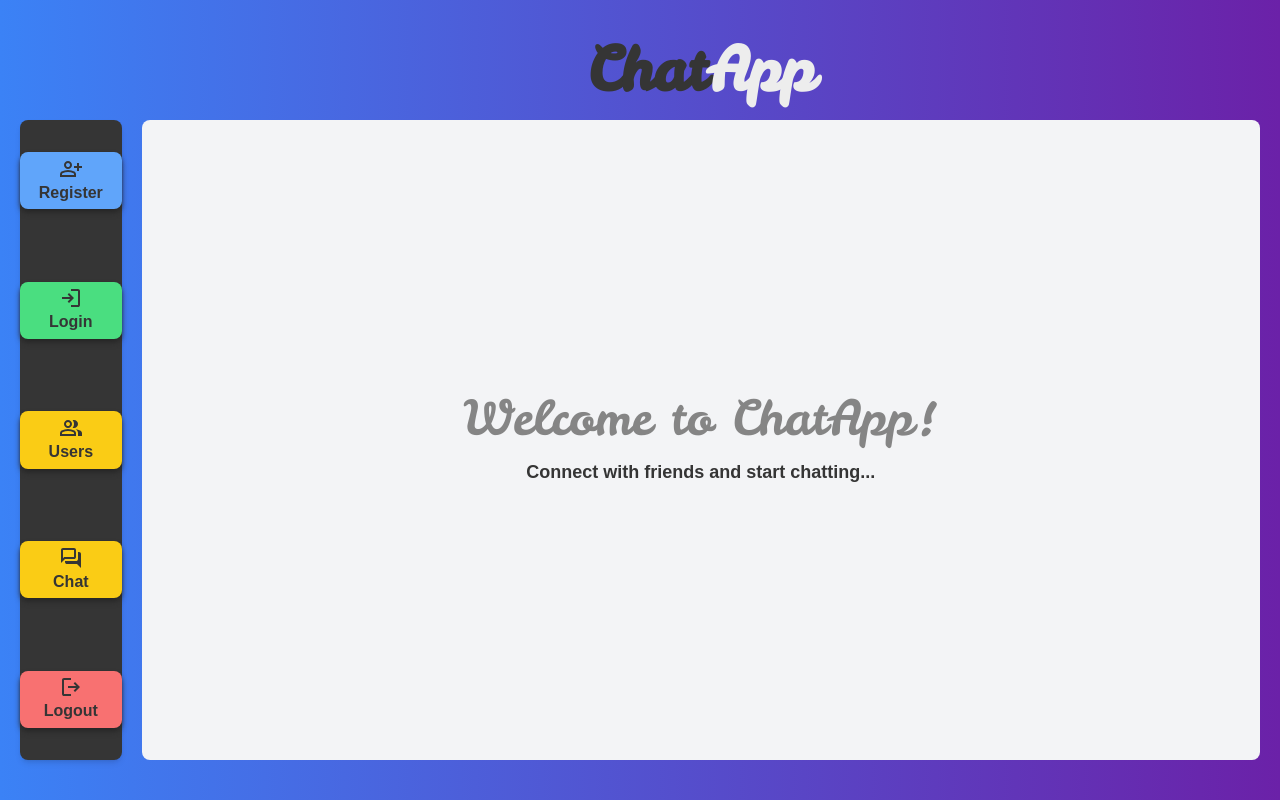
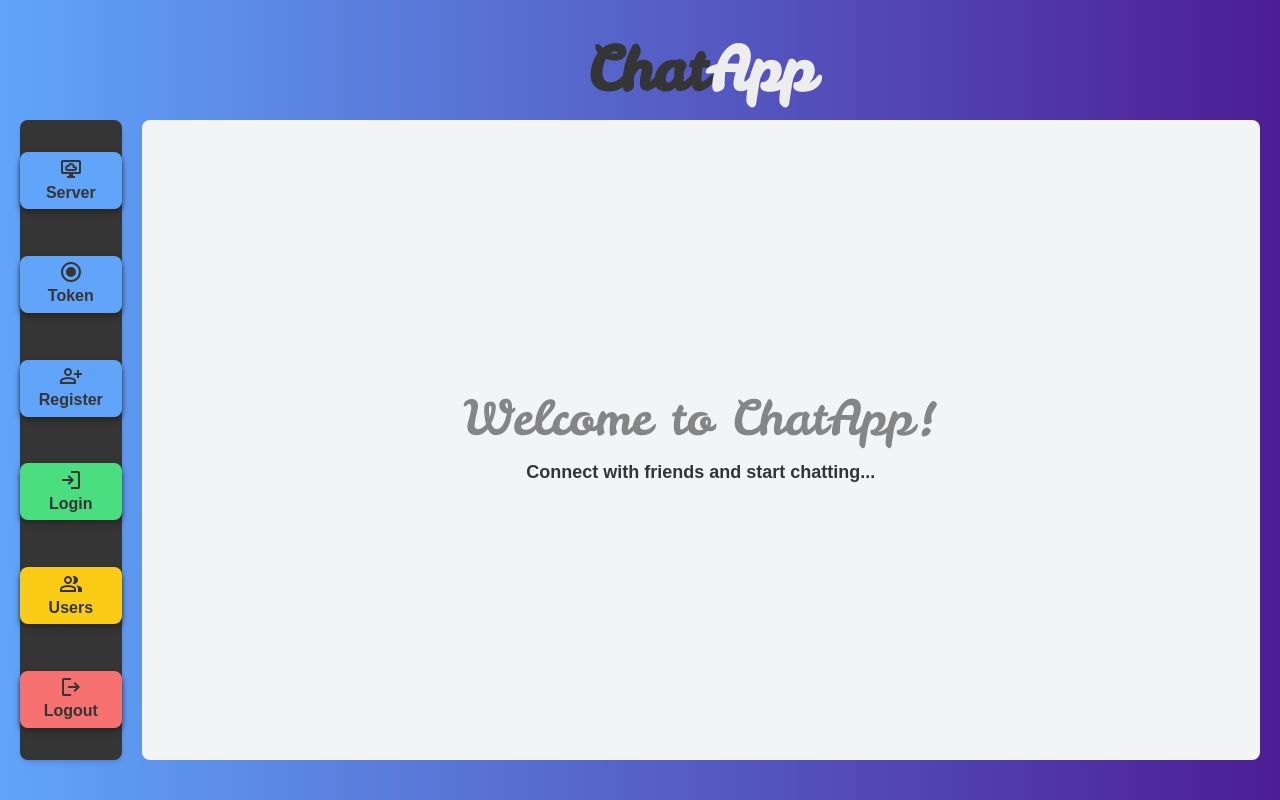
Before and after one commit to noeddi2be/chat-client, a Next.js app: page / in a window 1280 px wide. Built offline with nearby package versions, Linux system fonts and the light colour scheme.

Commit message:
Basic functionality working

```diff
--- a/src/app/page.tsx
+++ b/src/app/page.tsx
@@ -6,7 +6,7 @@ import Register from '../components/Register';
 import Login from '../components/Login';
 import Chat from '../components/Chat';
 import UserList from '../components/UserList';
-import { logoutUser } from '../services/api';
+import { logoutUser, pingServer, checkToken } from '../services/api';
 
 type View = 'welcome' | 'register' | 'login';
 
@@ -15,16 +15,56 @@ export default function Home() {
   const [message, setMessage] = useState<string>('');
   const [selectedUser, setSelectedUser] = useState(null);
 
+  const handlePingClick = async () => {
+    try {
+      const response = await pingServer();
+      const firstKey = Object.keys(response.data)[0];
+      const firstValue = response.data[firstKey];
+      alert("Server is reachable: " + firstValue.toString()[0].toUpperCase() + firstValue.toString().substring(1));
+    } catch (error) {
+      console.error("Error pinging server: ", error);
+      alert("Error pinging server: " + error.message);
+    }
+  };
+
+  const handleCheckToken = async () => {
+    const token = localStorage.getItem("token");
+    try {
+      const response = await checkToken(token);
+      const firstKey = Object.keys(response.data)[0];
+      const firstValue = response.data[firstKey];
+      alert("Active token: " + firstValue.toString()[0].toUpperCase() + firstValue.toString().substring(1));
+    } catch (error) {
+      console.error("Error checking token:", error);
+      alert("Error checking token: " + error.message);
+    }
+  };
+
   const handleRegisterClick = () => {
-    setCurrentView('register');
+    const token = localStorage.getItem('token');
+    if (token !== null) {
+      alert("You must log out before registering a new account.");
+    } else {
+      setCurrentView('register');
+    }
   };
 
   const handleLoginClick = () => {
-    setCurrentView('login');
+    const token = localStorage.getItem('token');
+    if (token !== null) {
+      alert("You are already logged in as: " + localStorage.getItem('username'));
+    } else {
+      setCurrentView('login');
+    }
   };
 
   const handleUsersClick = () => {
+    const token = localStorage.getItem('token');
+    if (token === null) {
+      alert("You must log in before viewing users.");
+    } else {
     setCurrentView('users');
+    }
   };
 
   const handleUserSelect= (user) => {
@@ -33,7 +73,12 @@ export default function Home() {
   };
 
   const handleChatClick = () => {
-    setCurrentView('chat');
+    const token = localStorage.getItem('token');
+    if (token === null) {
+      alert("You must log in before chatting with a user.");
+    } else {
+      setCurrentView('chat');
+    }
   };
 
   const handleLogoutClick = async () => {
@@ -42,17 +87,20 @@ export default function Home() {
       try {
         await logoutUser(token);
         localStorage.removeItem('token');
+        localStorage.removeItem('username');
         setMessage('Logout successful!');
         setCurrentView('welcome');
       } catch (err) {
         console.error('Logout failed:', err);
         setMessage('Logout failed. Please try again.');
       }
+    } else {
+      alert("Already logged out.");
     }
   };
 
   return (
-    <div className="flex min-h-screen bg-gradient-to-r from-blue-500 to-purple-800">
+    <div className="flex min-h-screen bg-gradient-to-r from-blue-400 to-violet-900">
       <main className="flex-1 p-5">
         <div className="flex items-center space-x-5 w-full">
           <div className="w-1/12"></div>
@@ -71,6 +119,8 @@ export default function Home() {
               onLogoutClick={handleLogoutClick}
               onChatClick={handleChatClick}
               onUsersClick={handleUsersClick}
+              onServerClick={handlePingClick}
+              onTokenClick={handleCheckToken}
             />
           </div>
           <div className="flex flex-col rounded-lg items-center justify-center min-h-[80vh] bg-gray-100 w-11/12">
--- a/src/components/Chat.tsx
+++ b/src/components/Chat.tsx
@@ -1,41 +1,97 @@
-// components/Chat.jsx
 "use client";
 
-import { useState } from "react";
+import { useEffect, useState } from "react";
 import PropTypes from "prop-types";
-// import { sendMessage } from "@/services/api";
-// import { pollMessages } from "@/services/api";
+import { sendMessage as sendMessageApi, pollMessages, checkUserOnline } from "@/services/api";
 
 const Chat = ({ chatWith }) => {
   const [messages, setMessages] = useState([]);
   const [newMessage, setNewMessage] = useState("");
+  const [isOnline, setIsOnline] = useState(false);
 
-  const sendMessage = (e) => {
+  const checkOnlineStatus = async () => {
+    const token = localStorage.getItem("token");
+    try {
+      const response = await checkUserOnline(token, chatWith);
+      setIsOnline(response.data.online);
+    } catch (error) {
+      console.error("Error checking online status:", error);
+    }
+  };
+
+  const send = async (e) => {
     e.preventDefault();
     if (newMessage.trim()) {
-      // TBD - Implement sendMessage function
+      const token = localStorage.getItem("token");
+      try {
+        const response = await sendMessageApi(token, chatWith, newMessage);
+
+        if (response.data.send) {
           setMessages((prevMessages) => [
             ...prevMessages,
             { username: "You", text: newMessage },
           ]);
           setNewMessage("");
+        } else {
+          console.error("Failed to send message. The recipient may be offline.");
+        }
+      } catch (error) {
+        console.error("Error sending message:", error);
+      }
+    } else {
+      console.warn("Cannot send an empty message.");
     }
   };
 
+  const fetchMessages = async () => {
+    checkOnlineStatus();
+    const token = localStorage.getItem("token");
+    try {
+      const response = await pollMessages(token);
+
+      if (response.data.messages && response.data.messages.length > 0) {
+        const newMessages = response.data.messages.map(msg => ({
+          username: msg.username,
+          text: msg.message,
+        }));
+
+        setMessages((prevMessages) => [
+          ...prevMessages,
+          ...newMessages,
+        ]);
+      } else {
+        console.log("No new messages available.");
+      }
+    } catch (error) {
+      console.error("Error polling messages:", error);
+    }
+  };
+
+  useEffect(() => {
+    checkOnlineStatus();
+
+    const intervalId = setInterval(fetchMessages, 5000);
+
+    return () => clearInterval(intervalId);
+  }, []);
+
   return (
     <div className="flex flex-col items-center h-full">
-      <h2 className="text-xl text-dark font-bold mb-4">
+      <h2 className="text-xl text-dark font-bold mb-4 flex items-center">
         Chatting with {chatWith}
+        <span className={`ml-2 text-sm ${isOnline ? 'text-green-500' : 'text-red-500'}`}>
+          ({isOnline ? 'Online' : 'Offline'})
+        </span>
       </h2>
-      <div className="flex-1 border-2 max-h-[60vh] min-h-[60vh] min-w-[80vh] max-w-[80v] bg-white text-dark overflow-y-auto p-4 bg-gray-100 rounded-lg">
+      <div className="flex-1 border-2 max-h-[60vh] min-h-[60vh] min-w-[80vh] max-w-[80v] bg-white text-dark overflow-y-auto p-4 rounded-lg">
         {messages.map((msg, index) => (
           <div key={index} className="mb-2">
-            <strong className=" text-blue-500">{msg.username}: </strong>
+            <strong className="text-blue-500">{msg.username}: </strong>
             <span>{msg.text}</span>
           </div>
         ))}
       </div>
-      <form onSubmit={sendMessage} className="flex min-w-full text-dark mt-4">
+      <form onSubmit={send} className="flex min-w-full text-dark mt-4">
         <input
           type="text"
           value={newMessage}
@@ -45,7 +101,7 @@ const Chat = ({ chatWith }) => {
         />
         <button
           type="submit"
-          className="bg-yellow-400 text-gray-600 p-2 m-1 rounded-xl  shadow-neutral-800 shadow-sm"
+          className="bg-yellow-400 text-gray-600 p-2 m-1 rounded-xl shadow-neutral-800 shadow-sm"
         >
           <div className="flex flex-col items-center justify-center">
             <svg
@@ -58,8 +114,7 @@ const Chat = ({ chatWith }) => {
               <path
                 fillRule="evenodd"
                 clipRule="evenodd"
-                d="M19.2111 2.06722L3.70001 5.94499C1.63843 6.46039 1.38108 9.28612 3.31563 10.1655L8.09467 12.3378C9.07447 12.7831 10.1351 12.944 11.1658 12.8342C11.056 13.8649 11.2168 14.9255 11.6622 15.9053L13.8345 20.6843C14.7139 22.6189 17.5396 22.3615 18.055 20.3L21.9327 4.78886C22.3437 3.14517 20.8548 1.6563 19.2111 2.06722ZM8.92228 10.517C9.85936 10.943 10.9082 10.9755 11.8474 10.6424C12.2024 10.5165 12.5417 10.3383 12.8534 10.1094C12.8968 10.0775 12.9397 10.0446 12.982 10.0108L15.2708 8.17974C15.6351 7.88831 16.1117 8.36491 15.8202 8.7292L13.9892 11.018C13.9553 11.0603 13.9225 11.1032 13.8906 11.1466C13.6617 11.4583 13.4835 11.7976 13.3576 12.1526C13.0244 13.0918 13.057 14.1406 13.4829 15.0777L15.6552 19.8567C15.751 20.0673 16.0586 20.0393 16.1147 19.8149L19.9925 4.30379C20.0372 4.12485 19.8751 3.96277 19.6962 4.00751L4.18509 7.88528C3.96065 7.94138 3.93264 8.249 4.14324 8.34473L8.92228 10.517Z"
-                fill="#0F1729"
+                d="M19.2111 2.06722L3.70001 5.94499C1.63843 6.46039 1.38108 9.28612 3.31563 10.1655L8.09467 12.3378C9.07447 12.7831 10.1351 12.944 11.1658 12.8342C11.056 13.8649 11.2168 14.9255 11.6622 15.9053L13.8345 20.6843C14.7139 22.6189 17.5396 22.3615 18.055 20.3L21.9327 4.78886C22.3437 3.14517 20.8548 1.6563 19.2111 2.06722ZM8.92228 10.517C9.85936 10.943 10.9082 10.9755 11.8474 10.6424C12.2024 10.5165 12.5417 10.3383 12.8534 10.1094C12.8968 10.0775 12.9397 10.0446 12.982 10.0108L15.2708 8.17974C15.6351 7.88831 16.1117 8.36491 15.8202 8.7292L13.9892 11.018C13.9553 11.0603 13.9225 11.1032 13.8906 11.1466C13.6617 11.4583 13.4835 11.7976 13.3576 12.1526C13.0244 13.0918 13.057 14.1406 13.4829 15.0777L15.6552 19.8567C15.751 20.0673 16.0586 20.0393 16.1147 19.8149L19.9925 4.30379C20.0372 4.12485 19.8751 3.96277 19.6962 4.00751L4.18509 7.88528C3.96065 7.94138 3.93264 8.249 4.14324 8.34473L8.92228 10.517Z" fill="#0F1729"
               />
             </svg>
           </div>
@@ -68,6 +123,7 @@ const Chat = ({ chatWith }) => {
     </div>
   );
 };
+
 Chat.propTypes = {
   chatWith: PropTypes.string.isRequired,
 };
--- a/src/components/Login.tsx
+++ b/src/components/Login.tsx
@@ -25,6 +25,7 @@ const Login = () => {
         setError('Login failed. Please check your username and password.');
       } else {
         setSuccess(`Welcome back ${username}!`);
+        localStorage.setItem('username', username);
       }
     } catch (err) {
       setError('Login failed. Please check your username and password.');
--- a/src/components/Sidebar.tsx
+++ b/src/components/Sidebar.tsx
@@ -4,16 +4,58 @@ interface SidebarProps {
   onLogoutClick: () => void;
   onUsersClick: () => void;
   onChatClick: () => void;
+  onServerClick: () => void;
+  onTokenClick: () => void;
 }
 const Sidebar = ({
   onRegisterClick,
   onLoginClick,
   onLogoutClick,
   onUsersClick,
-  onChatClick
+  // onChatClick,
+  onServerClick,
+  onTokenClick
 }: SidebarProps) => {
   return (
     <div className="flex flex-col space-y-3 items-center rounded-lg w-full py-8 shadow-md min-h-[80vh] justify-between">
+      <button
+        onClick={onServerClick}
+        className=" bg-blue-400 text-dark font-semibold p-1 rounded-lg shadow-neutral-800 shadow-md w-full aspect-video"
+      >
+        <div className="flex flex-col items-center justify-center">
+          <svg
+            xmlns="http://www.w3.org/2000/svg"
+            height="24px"
+            viewBox="0 -960 960 960"
+            width="24px"
+            fill="currentColor"
+          >
+            <path
+              d="M360-400h260q42 0 71-29.5t29-71.5q0-42-30-71t-72-29q-8-51-47-85t-91-34q-41 0-75 22t-51 59q-48 2-81 36.5T240-520q0 50 35 85t85 35Zm0-80q-17 0-28.5-11.5T320-520q0-17 11.5-28.5T360-560h50v-10q0-29 20.5-49.5T480-640q29 0 49.5 20.5T550-570v50h70q8 0 14 6t6 14q0 8-6 14t-14 6H360Zm-40 360v-80h80v-80H160q-33 0-56.5-23.5T80-360v-400q0-33 23.5-56.5T160-840h640q33 0 56.5 23.5T880-760v400q0 33-23.5 56.5T800-280H560v80h80v80H320ZM160-360h640v-400H160v400Zm0 0v-400 400Z"
+            />
+          </svg>
+          Server
+        </div>
+      </button>
+      <button
+        onClick={onTokenClick}
+        className=" bg-blue-400 text-dark font-semibold p-1 rounded-lg shadow-neutral-800 shadow-md w-full aspect-video"
+      >
+        <div className="flex flex-col items-center justify-center">
+          <svg
+            xmlns="http://www.w3.org/2000/svg"
+            height="24px"
+            viewBox="0 -960 960 960"
+            width="24px"
+            fill="currentColor"
+          >
+            <path
+              d="M480-280q83 0 141.5-58.5T680-480q0-83-58.5-141.5T480-680q-83 0-141.5 58.5T280-480q0 83 58.5 141.5T480-280Zm0 200q-83 0-156-31.5T197-197q-54-54-85.5-127T80-480q0-83 31.5-156T197-763q54-54 127-85.5T480-880q83 0 156 31.5T763-763q54 54 85.5 127T880-480q0 83-31.5 156T763-197q-54 54-127 85.5T480-80Zm0-80q134 0 227-93t93-227q0-134-93-227t-227-93q-134 0-227 93t-93 227q0 134 93 227t227 93Zm0-320Z"
+            />
+          </svg>
+          Token
+        </div>
+      </button>
       <button
         onClick={onRegisterClick}
         className=" bg-blue-400 text-dark font-semibold p-1 rounded-lg shadow-neutral-800 shadow-md w-full aspect-video"
@@ -65,7 +107,7 @@ const Sidebar = ({
           Users
         </div>
       </button>
-      <button
+      {/* <button
         onClick={onChatClick}
         className="bg-yellow-400 text-dark font-semibold rounded-lg shadow-neutral-800 shadow-md w-full aspect-video"
       >
@@ -81,7 +123,7 @@ const Sidebar = ({
           </svg>
           Chat
         </div>
-      </button>
+      </button> */}
       <button
         onClick={onLogoutClick}
         className="bg-red-400 text-dark font-semibold rounded-lg shadow-neutral-800 shadow-md w-full aspect-video"
--- a/src/services/api.tsx
+++ b/src/services/api.tsx
@@ -1,19 +1,22 @@
 import axios from 'axios';
 
-const API_URL = 'http://127.0.0.1:50001';
+const API_URL = 'http://javaprojects.ch:50001';
 
 // Set up interceptors for debugging in browser console:
-// axios.interceptors.request.use(request => {
-//   console.log('Starting Request', JSON.stringify(request, null, 2));
-//   return request;
-// });
+axios.interceptors.request.use(request => {
+  console.log('Starting Request', JSON.stringify(request, null, 2));
+  return request;
+});
 
-// axios.interceptors.response.use(response => {
-//   console.log('Response:', JSON.stringify(response, null, 2));
-//   return response;
-// });
+axios.interceptors.response.use(response => {
+  console.log('Response:', JSON.stringify(response, null, 2));
+  return response;
+});
 
 export const pingServer = () => axios.get(`${API_URL}/ping`);
+
+export const checkToken = (token) =>
+  axios.post(`${API_URL}/ping`, { token });
 
 export const registerUser = (username, password) =>
   axios.post(`${API_URL}/user/register`, { username, password });
@@ -32,3 +35,6 @@ export const logoutUser = (token) =>
 
 export const getUsers = () =>
   axios.get(`${API_URL}/users`);
+
+export const checkUserOnline = (token, username) =>
+  axios.post(`${API_URL}/user/online`, { token, username });
```
Also changed, not shown: src/app/icons/ping.svg (added), src/app/icons/server.svg (added). Lines whose indentation alone changed are shown as unchanged.
